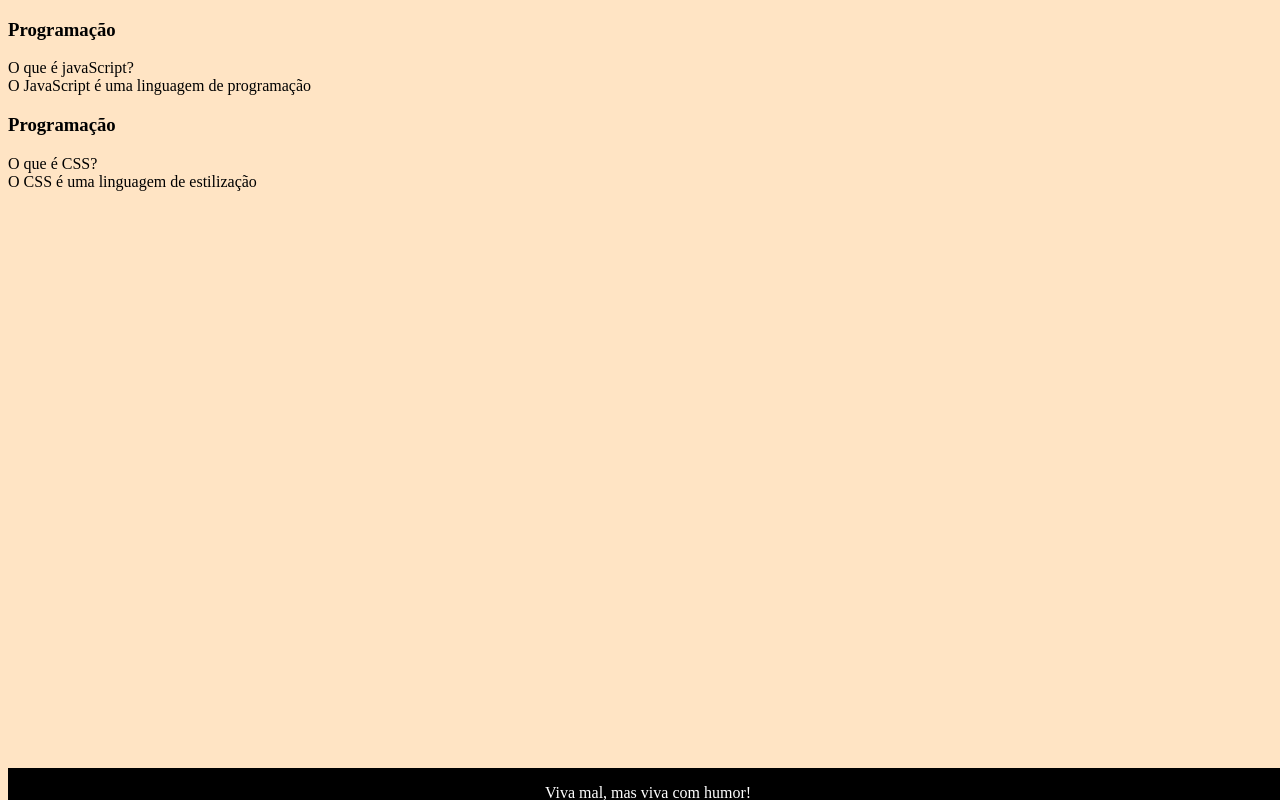
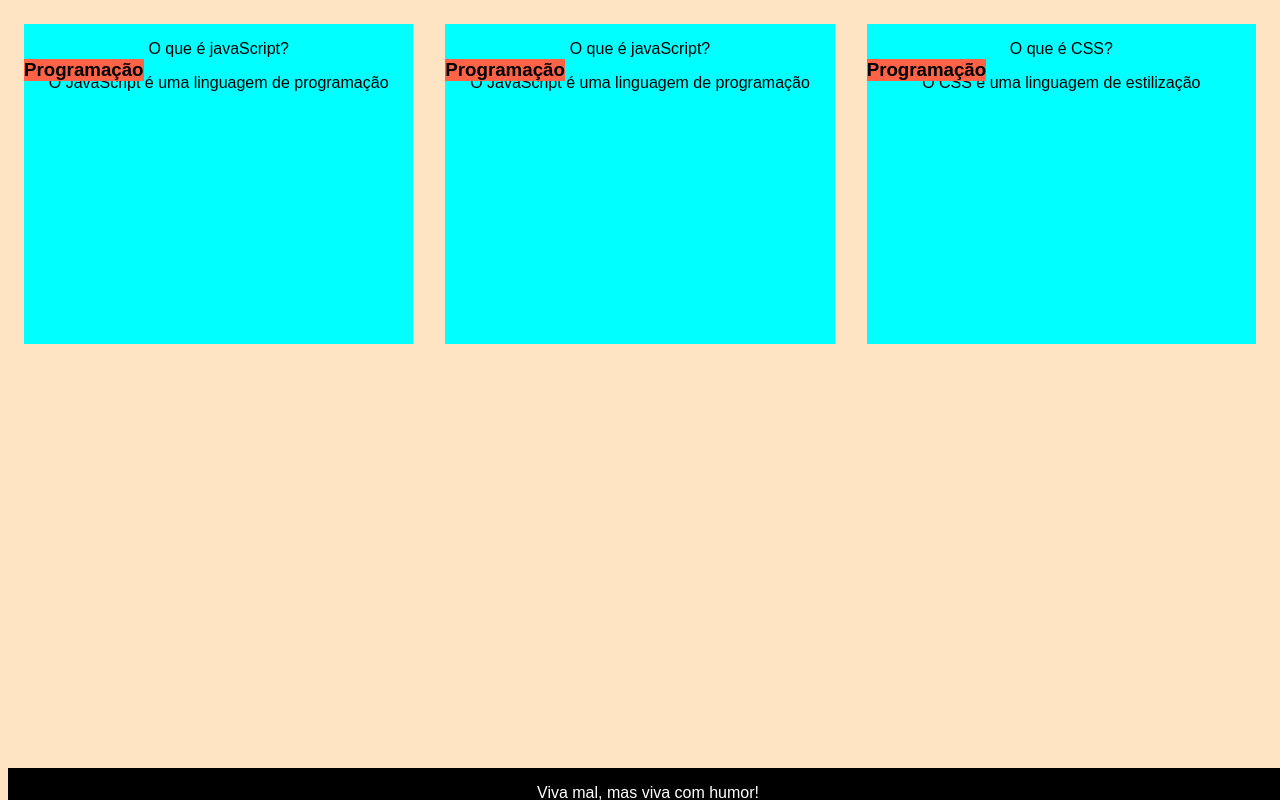
Before and after one commit to Puclinha/Flashcard-rigth, a plain HTML site: page index.html in a window 1280 px wide. Drawn offline with Linux system fonts and the light colour scheme; files that its build step writes are made by us from their sources; a web font is replaced by a local one.

Commit message:
Add files via upload

```diff
--- a/index.html
+++ b/index.html
@@ -14,10 +14,10 @@
         <div class="cartao__conteudo">
             <h3>Programação</h3>
             <div class="cartao__conteudo__pergunta">
-                O que é javaScript?
+                <p>O que é javaScript?</p>
             </div>
             <div class="cartao__conteudo__resposta">
-                O JavaScript é uma linguagem de programação
+                <p>O JavaScript é uma linguagem de programação</p>
             </div>
         </div>
     </article>
@@ -25,10 +25,21 @@
         <div class="cartao__conteudo">
             <h3>Programação</h3>
             <div class="cartao__conteudo__pergunta">
-                O que é CSS?
+                <p>O que é javaScript?</p>
             </div>
             <div class="cartao__conteudo__resposta">
-                O CSS é uma linguagem de estilização
+                <p>O JavaScript é uma linguagem de programação</p>
+            </div>
+        </div>
+    </article>
+    <article class="cartao">
+        <div class="cartao__conteudo">
+            <h3>Programação</h3>
+            <div class="cartao__conteudo__pergunta">
+                <p>O que é CSS?</p>
+            </div>
+            <div class="cartao__conteudo__resposta">
+                <p>O CSS é uma linguagem de estilização</p>
             </div>
         </div>
     </article>
--- a/style.css
+++ b/style.css
@@ -1,5 +1,34 @@
 body {
     background-color: bisque;
+    font-family: "Bai Jamjuree", sans-serif;
+}
+
+#container {
+    display: flex;
+}
+
+.cartao {
+    margin: 1rem 1rem;
+    background-color: aqua;
+    height: 20rem;
+    flex-grow: 1;
+    flex-basis: calc(33% - 6rem);
+}
+
+.cartao__conteudo {
+    text-align: center;
+    /*background-color: aquamarine;*/
+    height: 100%;
+}
+
+.cartao__conteudo h3 {
+    background-color: tomato;
+    text-align: left;
+    padding: 0,5rem;
+    position: absolute;
+    margin: 0,6rem;
+    border-radius: 0,6rem;
+    /* font-size: 1vw; */
 }
 
 footer {
@@ -16,3 +45,9 @@ footer p {
     font-size: 0,6rem;
     margin-top: 0,5rem;
 }
+
+.bai-jamjuree-regular {
+    font-family: "Bai Jamjuree", sans-serif;
+    font-weight: 400;
+    font-style: normal;
+  }
```
Also changed, not shown: bg-desktop.webp (added), bg-mobile.webp (added), bg-tablet.webp (added), one piece.jpeg (added), 1 other file.
